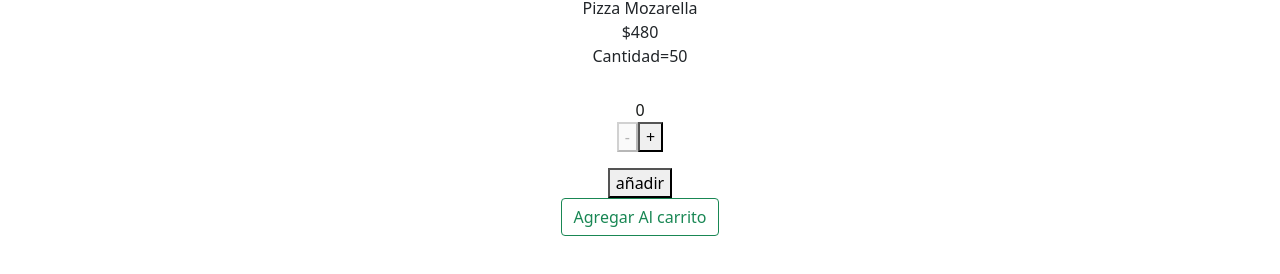
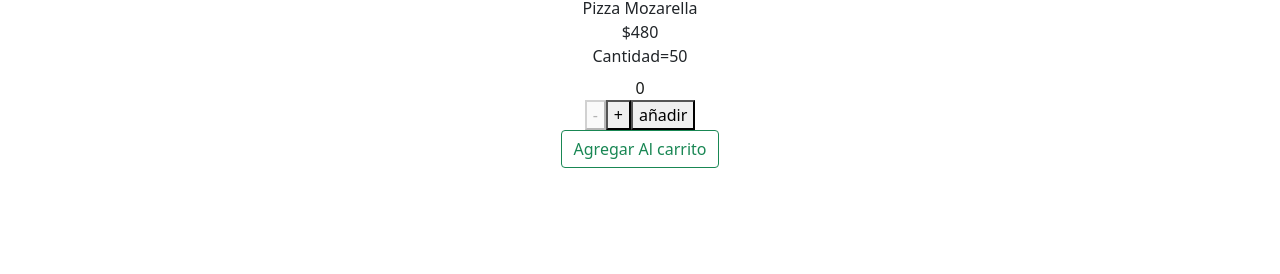
Before and after one commit to JoaquinJDC/proyecto-react, a React (Create React App) app: page /detalle/1 in a window 1280 px wide. Shown: the part 400-674 px from the top of the page. Built offline with nearby package versions, Linux system fonts and the light colour scheme.

Commit message:
commit intercambiabilidad

```diff
--- a/src/components/Intecambialidad.jsx
+++ b/src/components/Intecambialidad.jsx
@@ -2,6 +2,41 @@ import { useState } from "react";
 import { Link } from "react-router-dom";
 import { productos } from "../data/data";
 
+const ItemCount = ({ initial, cantidad, Anadir }) => {
+    const [stock, setStock] = useState(initial);
+
+    const ModificarProducto =(num)=> {
+        setStock( stock + num )
+
+    }
+        return(
+            <div className='contador-container-contador' >
+
+
+                <label >{stock}</label><br/>
+                <button
+                 onClick={() => ModificarProducto(-1)}
+                disabled={stock === 0 }>-
+
+                </button>
+
+                <button
+                 onClick={() => ModificarProducto(+1)}
+                 disabled={stock === cantidad}>+
+
+                </button>
+                <button
+                 onClick={() => Anadir (stock)}
+                 >añadir
+                </button>
+            </div>
+
+        )
+    }
+
+    const Anadir = (stock) => {
+        alert(`Has agregado ${stock} productos al carrito!`);
+      };
 
 const InputCount= ()=> {
 
@@ -12,12 +47,9 @@ const InputCount= ()=> {
                 onClick={()=>console.log('ir a cart') }
             >Ir al Cart o Terminar compra</button>
         </Link>
+
     )
 }
-const Anadir = (stock) => {
-    alert(`Has agregado ${stock} productos al carrito!`);
-  };
-
 
 
 const ButtonCount= ({handleInter})=> {
@@ -26,7 +58,6 @@ const ButtonCount= ({handleInter})=> {
                 onClick={handleInter}
 
             >Agregar Al carrito</button>
-
 }
 
 const Intercambiabilidad = () => {
@@ -41,13 +72,14 @@ const Intercambiabilidad = () => {
         <div>
             <h2></h2>
 
-            {
-                inputType === 'button' ?
-                    <ButtonCount cantidad={productos.cantidad} Anadir={Anadir} handleInter={handleInter} />
+            {<ItemCount cantidad={productos.cantidad} Anadir={Anadir} initial={0}  />
+
+            }
+             {  inputType === 'button' ?
+                    <ButtonCount   handleInter={handleInter} />
                 :
                     <InputCount />
-            }
-             {/* <Count onConfirm={addToCart} maxQuantity={itemMax} />  */}
+                }
         </div>
     )
 }
--- a/src/components/ItemDetail/ItemDetail.jsx
+++ b/src/components/ItemDetail/ItemDetail.jsx
@@ -6,9 +6,7 @@ import Intercambiabilidad from '../Intecambialidad';
 
 function ItemDetail({productos}) {
 
-    const Anadir = (stock) => {
-      alert(`Has agregado ${stock} productos al carrito!`);
-    };
+
   return (
 
     <>
@@ -16,7 +14,7 @@ function ItemDetail({productos}) {
     <div>{productos.nombre}</div>
     <div>${productos.precio}</div>
     <div>Cantidad={productos.cantidad}</div>
-    <ItemCount cantidad={productos.cantidad} Anadir={Anadir} initial={0} />
+
     <Intercambiabilidad/>
     </>
   )
```
